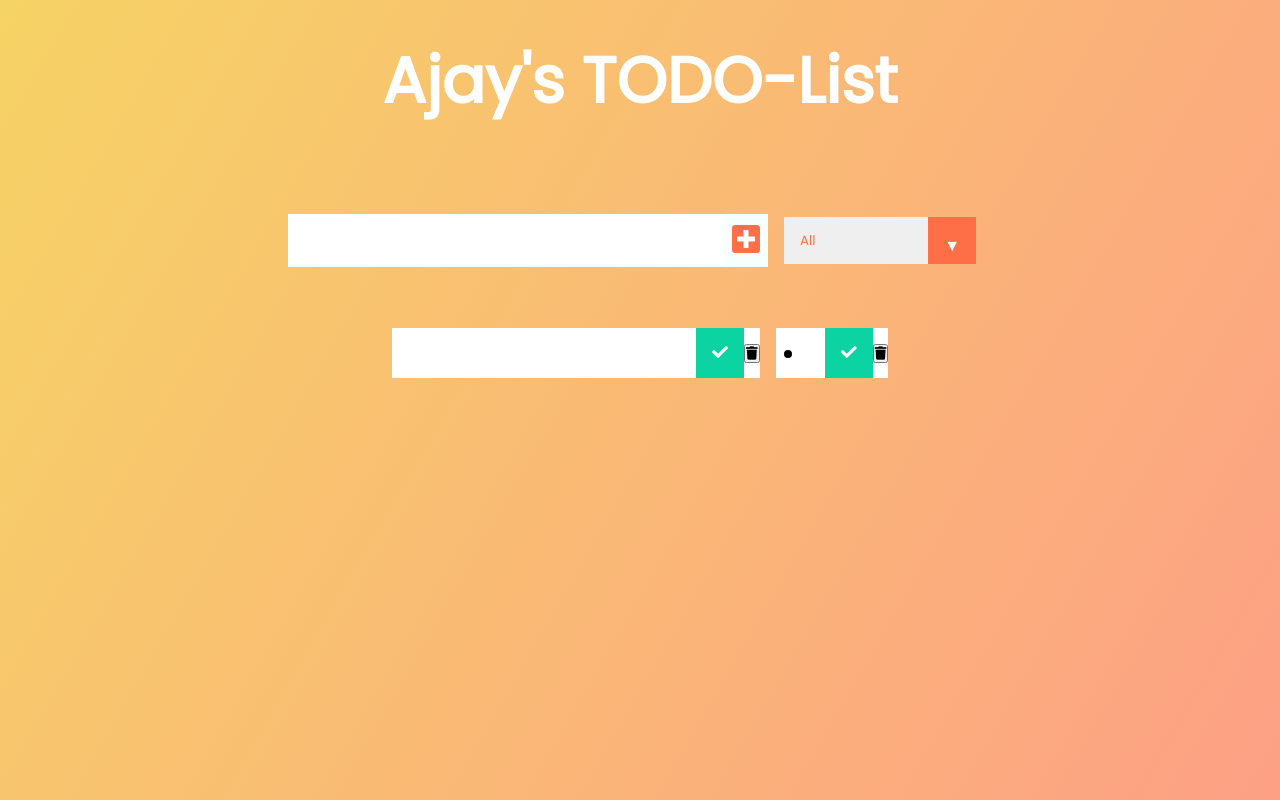
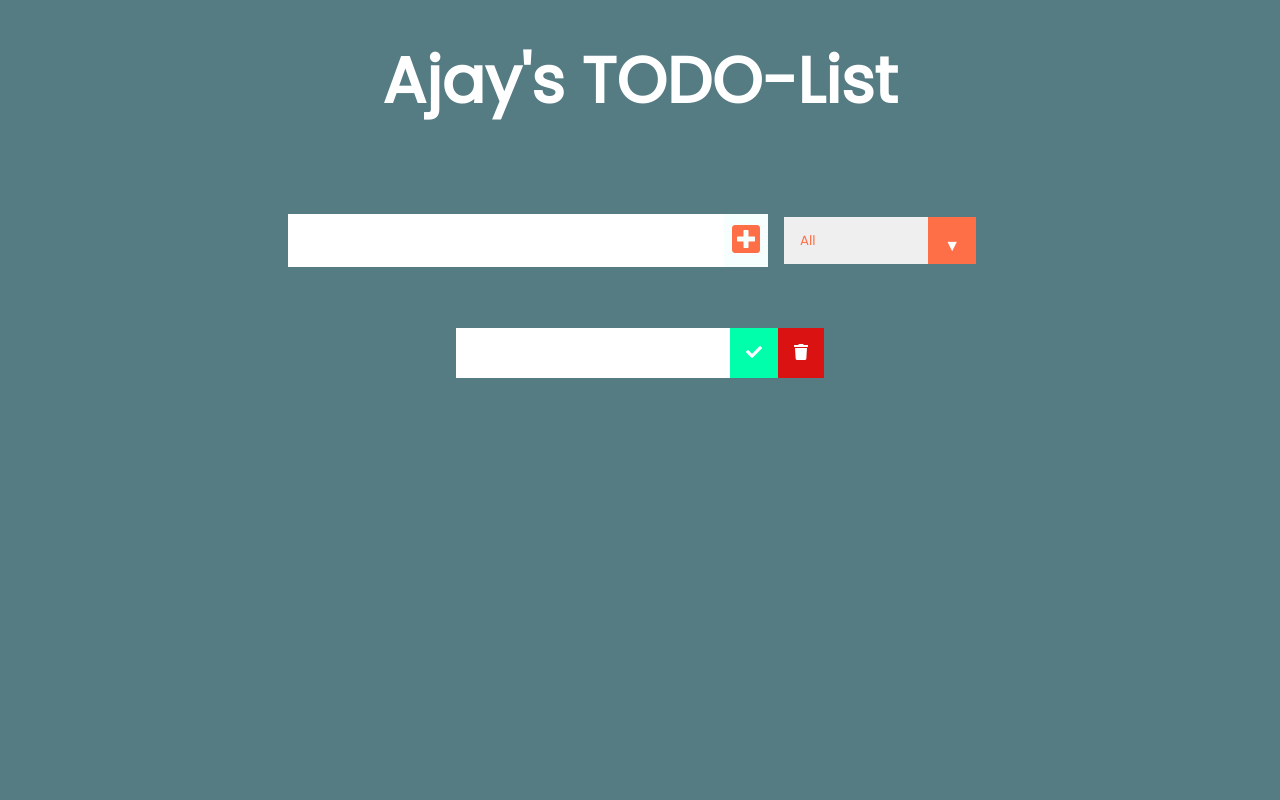
Before and after one commit to ajay158/Todo-List, a React (Create React App) app: page / in a window 1280 px wide. Both pictures are taken after a click on the button 746 px from the left and 240 px from the top of the page. Built offline with nearby package versions, Linux system fonts and the light colour scheme.

Commit message:
Todo-List

```diff
--- a/src/App.css
+++ b/src/App.css
@@ -4,7 +4,9 @@
     box-sizing: border-box;
   }
   body {
-    background-image: linear-gradient(120deg, #f6d365 0%, #fda085 100%);
+      background-color: #557B83;
+    /* background-image: linear-gradient(to left, #919191, #9aa7b5, #8fc2d1, #8cded4, #b1f5c0); */
+    /* background-image: linear-gradient(120deg, #f6d365 0%, #fda085 100%); */
     color: white;
     font-family: "Poppins", sans-serif;
     min-height: 100vh;
@@ -67,7 +69,7 @@
 
   .trash-btn,
   .complete-btn {
-    background: #ff6f47;
+    background: #DA1212;
     color: white;
     border: none;
     padding: 1rem;
@@ -75,7 +77,7 @@
     font-size: 1rem;
   }
   .complete-btn {
-    background: rgb(11, 212, 162);
+    background: #00FFAB;
   }
   .todo-item {
     padding: 0rem 0.5rem;
--- a/src/App.js
+++ b/src/App.js
@@ -1,7 +1,7 @@
 import React, { useState } from 'react'
 import './App.css';
 import Form from "./Components/Form";
-import TodoList from './Components/TodoList'
+import TodoList from './Components/TodoList';
 
 
 function App() {
@@ -13,7 +13,7 @@ function App() {
         <h1>Ajay's TODO-List </h1>
       </header>
       <Form inputText={inputText} todo={todo} setTodo={setTodo} setInputText={setInputText} />
-      <TodoList todo={todo} />
+      <TodoList setTodo={setTodo} todo={todo} />
     </div>
   );
 }
--- a/src/Components/Todo.js
+++ b/src/Components/Todo.js
@@ -1,13 +1,31 @@
 import React from 'react'
 
-function Todo({text}) {
-  return (
-    <div className="todo">
-        <li className='todo-item'>{text}</li>
-        <button className='complete-btn'><i className='fas fa-check'></i></button>
-        <button className='trash-btn-btn'><i className='fas fa-trash' ></i></button>
-    </div>
-  )
+function Todo({ text, todo, todos, setTodo }) {
+
+    //Events Handler
+    const deleteHandler = () => {
+        setTodo(todos.filter((el) => el.id !== todo.id))
+    }
+
+    const completeHandler = () => {
+        setTodo(todo.map((item) => {
+            if (item.id === todo.id) {
+                return {
+                    ...item, completed: !item.completed
+                }
+            }
+            return item;
+        })
+        )
+    }
+
+    return (
+        <div className="todo">
+            <li className={`todo-item ${todo.completed ? "completed" : ""}`}>{text}</li>
+            <button onClick={completeHandler} className='complete-btn'><i className='fas fa-check'></i></button>
+            <button onClick={deleteHandler} className='trash-btn'><i className='fas fa-trash'></i></button>
+        </div>
+    )
 }
 
 export default Todo
--- a/src/Components/TodoList.js
+++ b/src/Components/TodoList.js
@@ -1,17 +1,18 @@
 import React from 'react'
 import Todo from './Todo'
 
-function TodoList({todo}) {
+function TodoList({ todo, setTodo }) {
     return (
         <div className='todo-container'>
             <ul className='todo-list'>
-                {todo.map(todo => (
-                    <Todo key={todo.id} text={todo.text}/>
+                {todo.map((todo) => (
+                    <Todo setTodo={setTodo} todos={todo} todo={todo} key={todo.id} text={todo.text} />
                 ))}
             </ul>
-            <Todo />
+            {/* <Todo /> */}
         </div>
     )
 }
 
-export default TodoList
+
+export default TodoList;
```
